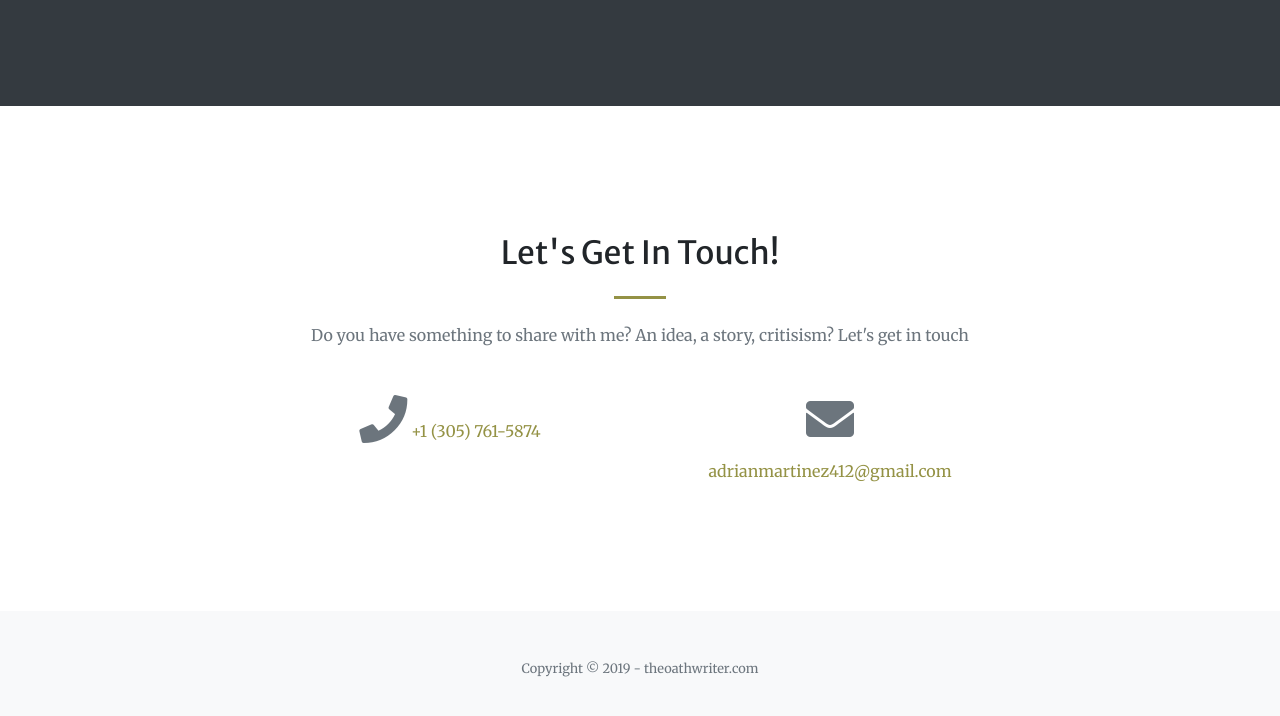
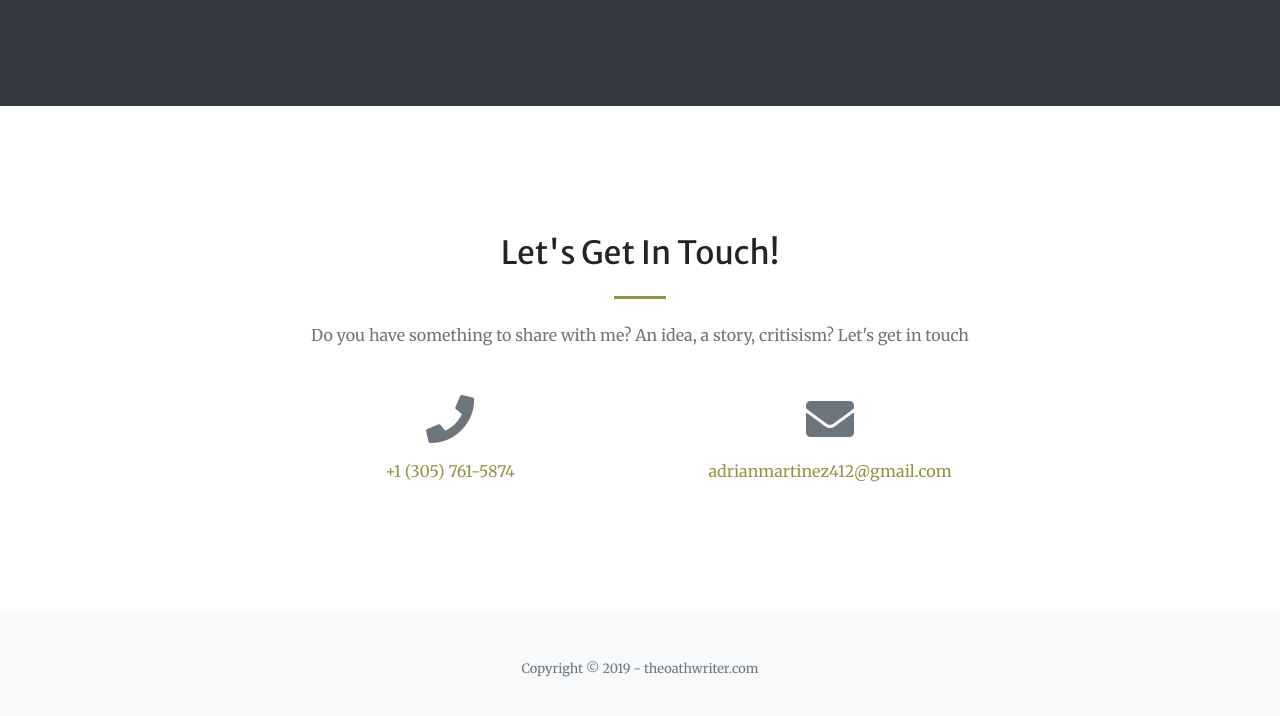
Before and after one commit to Amrutha-A-J/TheOathWriter, a plain HTML site: page index.html in a window 1280 px wide. Shown: the part 3003-3719 px from the top of the page. Drawn offline with Linux system fonts and the light colour scheme.

Commit message:
Update index.html

```diff
--- a/index.html
+++ b/index.html
@@ -186,7 +186,7 @@
 			</div>
 			<div class="row">
 				<div class="col-lg-4 ml-auto text-center mb-5 mb-lg-0"> <i class="fas fa-phone fa-3x mb-3 text-muted"></i>
-					<a href="tel:+13057615874">+1 (305) 761-5874</a>
+					<a class="d-block" href="tel:+13057615874">+1 (305) 761-5874</a>
 				</div>
 				<div class="col-lg-4 mr-auto text-center"> <i class="fas fa-envelope fa-3x mb-3 text-muted"></i>
 					<a class="d-block" href="mailto:adrianmartinez412@gmail.com">adrianmartinez412@gmail.com</a>
```
